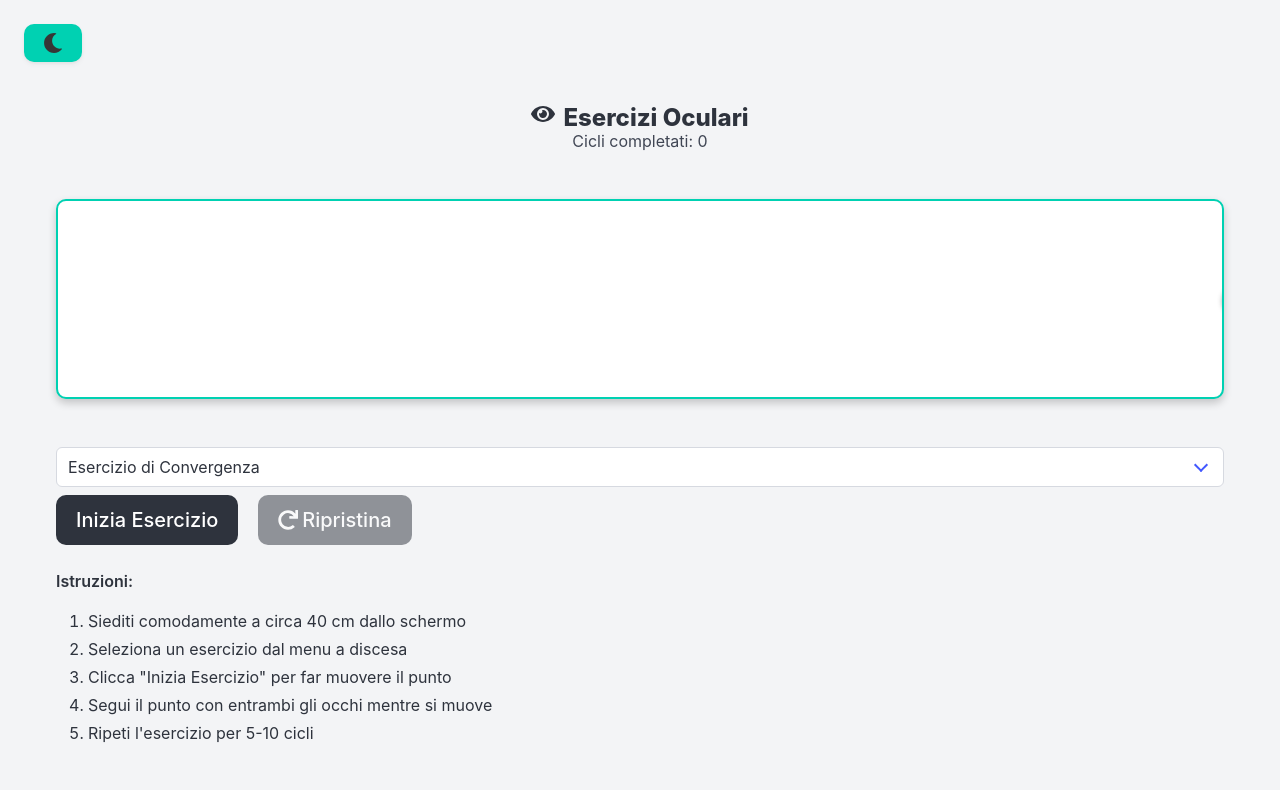
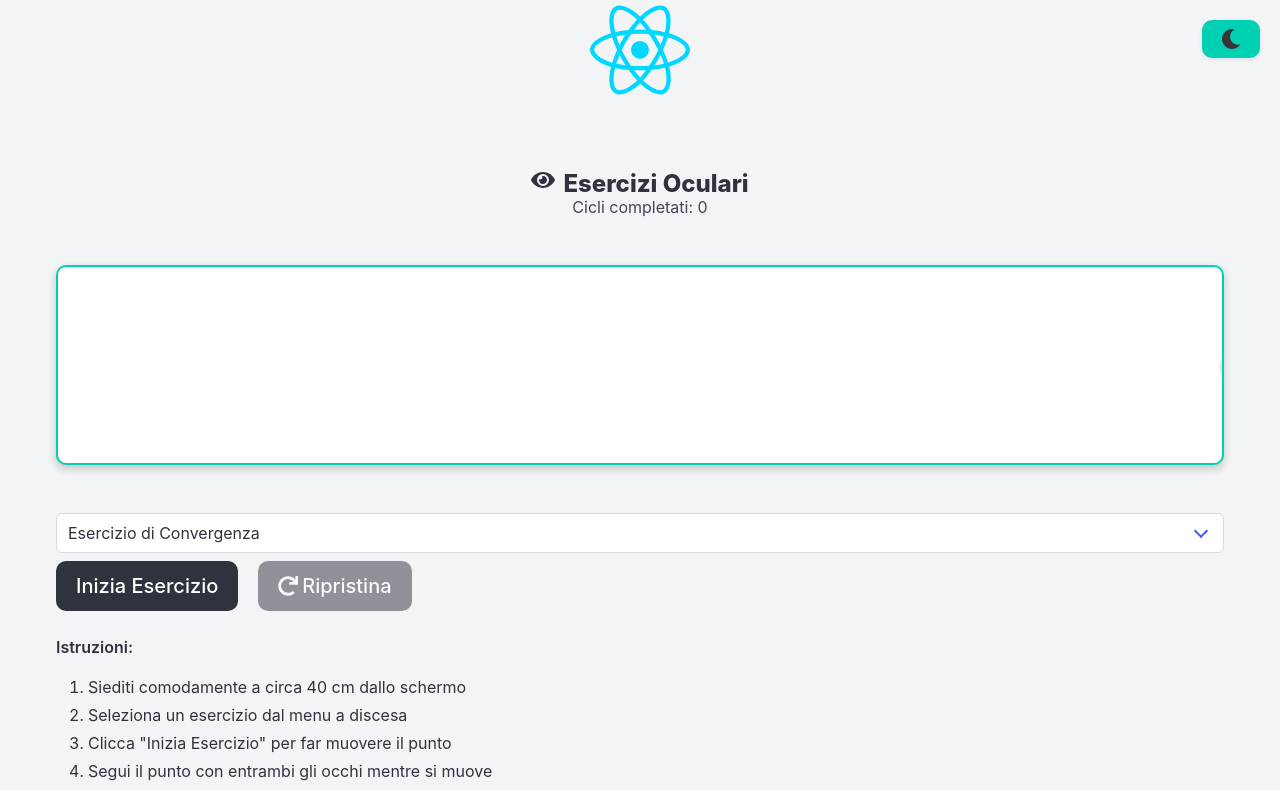
Before and after one commit to Matt-code-d/Eyes-Excercises, a React (Vite) app: page / in a window 1280 px wide. Shown: the top 790 px of the page. Built offline with nearby package versions, Linux system fonts and the light colour scheme.

Commit message:
fix toggler , added logo

```diff
--- a/src/App.tsx
+++ b/src/App.tsx
@@ -1,26 +1,19 @@
 import React from 'react';
 import EyeExercise from './components/EyeExercise';
-import Footer from './components/Footer'; // Cambia Footert.tsx in Footer.tsx per mantenere la coerenza
-import { useTheme } from './ThemeContext'; // Importa il contesto del tema
-import { FaMoon, FaSun } from 'react-icons/fa'; // Icone per i pulsanti
+import Footer from './components/Footer';
+import ThemeToggleButton from './components/ThemeToggleButton'; // Import the new component
+import { useTheme } from './ThemeContext';
 
-const App: React.FC = () => { // Specifica il tipo del componente
-  const { isDarkMode, setIsDarkMode } = useTheme(); // Usa il contesto del tema
+const App: React.FC = () => {
+  const { isDarkMode } = useTheme();
 
   return (
     <div className={`p-5 ${isDarkMode ? 'has-background-dark' : 'has-background-light'}`}>
-      {/* Pulsante per cambiare il tema */}
-      <button
-        className="button is-medium mb-4"
-        onClick={() => setIsDarkMode((prev) => !prev)}
-        aria-label="Cambia tema" // Aggiungi aria-label per accessibilità
-      >
-        {isDarkMode ? <FaSun /> : <FaMoon />} {isDarkMode ? '' : ''}
-      </button>
+      <ThemeToggleButton /> {/* Use the new button component */}
       <EyeExercise />
-      <Footer /> {/* Aggiungi il Footer */}
+      <Footer />
     </div>
   );
-}
+};
 
 export default App;
--- /dev/null
+++ b/src/components/ThemeToggleButton.tsx
@@ -0,0 +1,25 @@
+import React from 'react';
+import { FaMoon, FaSun } from 'react-icons/fa';
+import { useTheme } from '../ThemeContext';
+
+const ThemeToggleButton: React.FC = () => {
+  const { isDarkMode, setIsDarkMode } = useTheme();
+
+  return (
+    <button
+      className="button is-medium"
+      onClick={() => setIsDarkMode((prev) => !prev)}
+      aria-label="Cambia tema"
+      style={{
+        position: 'absolute',
+        top: '20px',
+        right: '20px',
+        zIndex: 10,
+      }}
+    >
+      {isDarkMode ? <FaSun /> : <FaMoon />}
+    </button>
+  );
+};
+
+export default ThemeToggleButton;
--- a/src/main.tsx
+++ b/src/main.tsx
@@ -1,13 +1,18 @@
 import React from 'react';
 import ReactDOM from 'react-dom/client';
 import App from './App';
-import 'bulma/css/bulma.css'; // Importa Bulma qui
-import './index.css'; // Il tuo file CSS principale
-import { ThemeProvider } from './ThemeContext'; // Importa il contesto del tema
+import 'bulma/css/bulma.css';
+import './index.css';
+import { ThemeProvider } from './ThemeContext';
+import logo from './assets/react.svg'; // Import the logo
 
 ReactDOM.createRoot(document.getElementById('root')!).render(
   <React.StrictMode>
     <ThemeProvider>
+      {/* Centered Logo */}
+      <div style={{ display: 'flex', justifyContent: 'center', marginBottom: '20px' }}>
+        <img src={logo} alt="React Logo" style={{ width: '100px', height: '100px' }} />
+      </div>
       <App />
     </ThemeProvider>
   </React.StrictMode>
```
